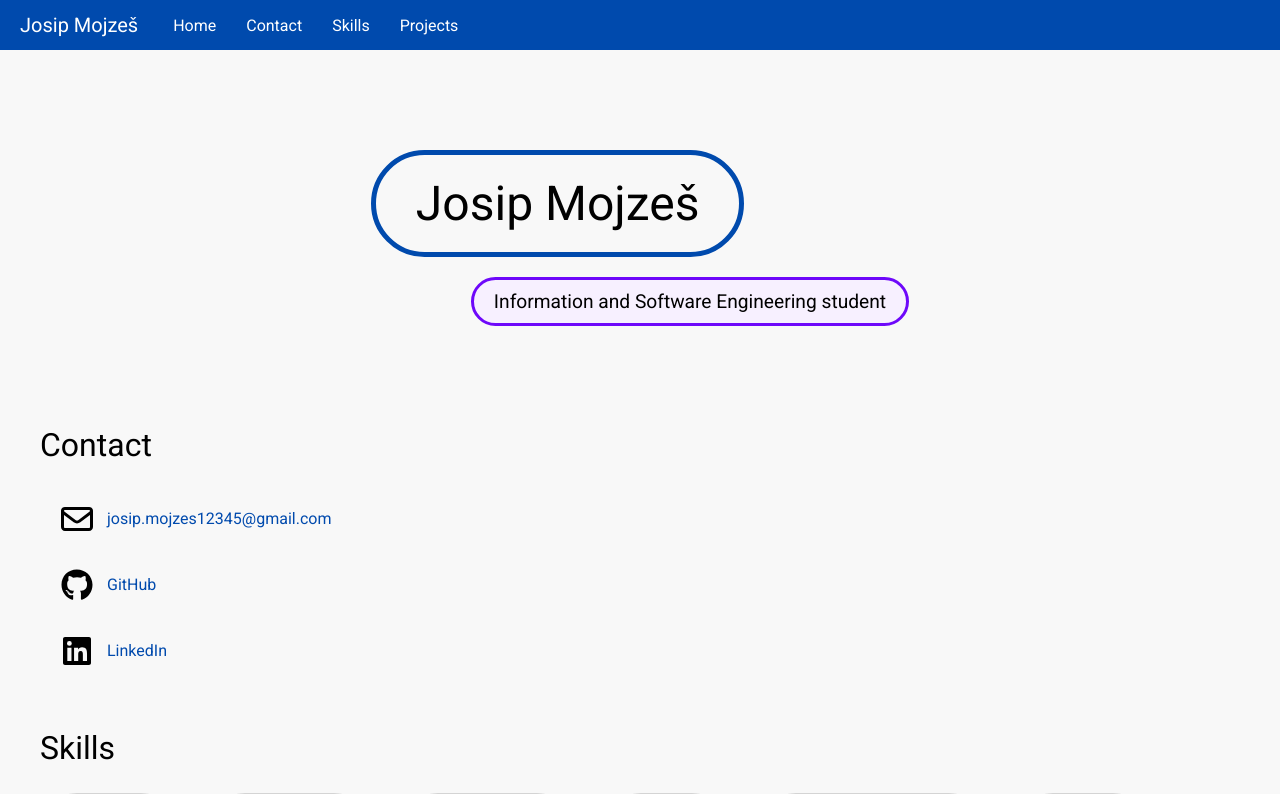
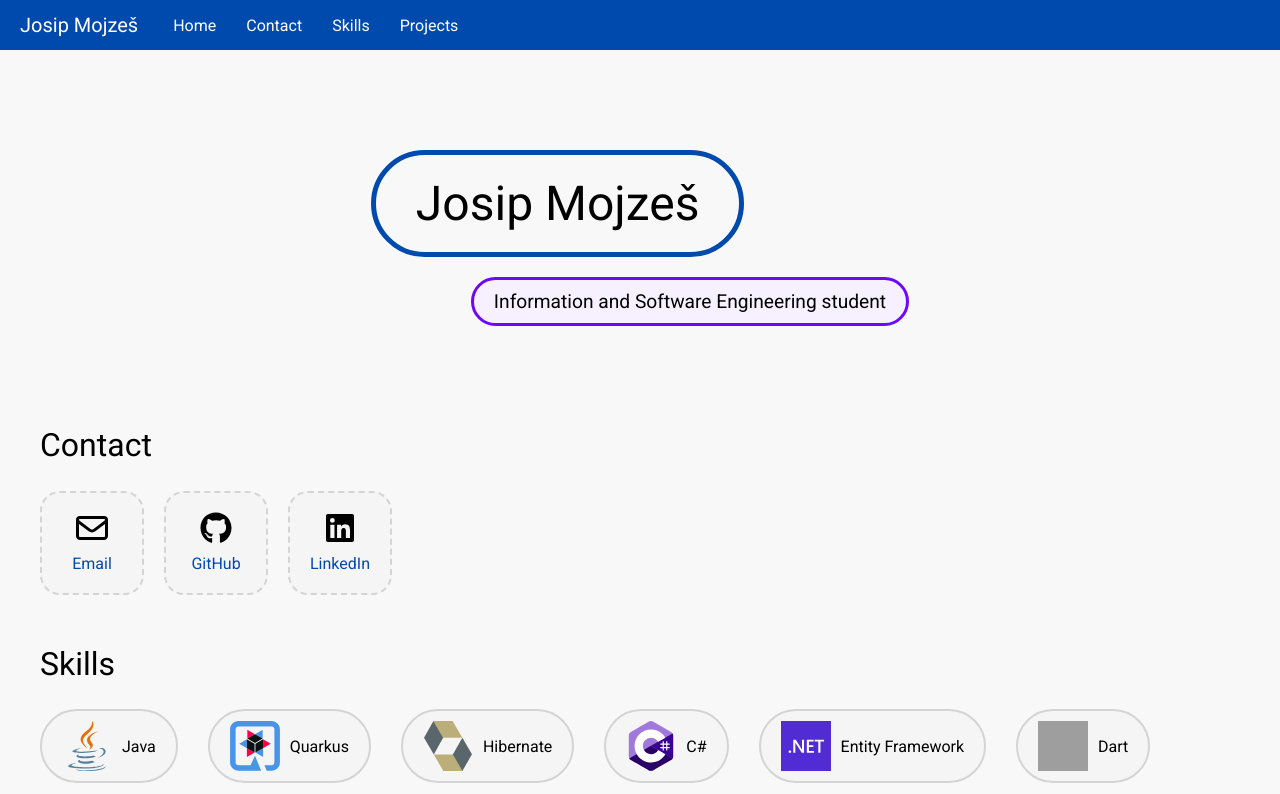
Before and after one commit to jmojzes21/portfolio_page, a React (Vite) app: page / in a window 1280 px wide. Shown: the top 794 px of the page. Built offline with nearby package versions, Linux system fonts and the light colour scheme; grey boxes are pictures that could not be loaded.

Commit message:
Update icon link UI

```diff
--- a/src/components/IconLink.scss
+++ b/src/components/IconLink.scss
@@ -3,15 +3,27 @@ a.icon-link {
   align-items: center;
   gap: 10px;
 
-  border: 2px solid transparent;
-  padding: 10px 15px;
-  border-radius: 100px;
+  background-color: var(--color-grey-10);
+  border: 2px dashed var(--color-grey-20);
 
   color: var(--color-blue);
   text-decoration: none;
 
   transition-property: border;
   transition-duration: 200ms;
+
+  &.horizontal {
+    padding: 10px 20px;
+    border-radius: 100px;
+  }
+
+  &.vertical {
+    min-width: 100px;
+    min-height: 100px;
+    flex-direction: column;
+    justify-content: center;
+    border-radius: 20px;
+  }
 
   svg {
     transition-property: color;
@@ -20,7 +32,7 @@ a.icon-link {
   }
 
   &:hover {
-    border: 2px solid var(--color-blue);
+    border: 2px dashed var(--color-blue);
 
     svg {
       color: var(--color-blue);
--- a/src/components/IconLink.tsx
+++ b/src/components/IconLink.tsx
@@ -1,19 +1,30 @@
 import type { IconProp } from "@fortawesome/fontawesome-svg-core";
 import "./IconLink.scss";
 import { FontAwesomeIcon } from "@fortawesome/react-fontawesome";
+import { joinClassName } from "../helpers/className";
 
 interface IconLinkProps {
   href: string;
   text: string;
   icon: IconProp;
+  horizontal: boolean;
   target?: React.HTMLAttributeAnchorTarget;
+  className?: string;
 }
 
-export default function IconLink({ href, text, icon, target }: IconLinkProps) {
+export default function IconLink(p: IconLinkProps) {
   return (
-    <a className="icon-link" href={href} target={target}>
-      <FontAwesomeIcon icon={icon} fontSize="2rem" />
-      <span>{text}</span>
+    <a
+      className={joinClassName([
+        "icon-link",
+        p.horizontal ? "horizontal" : "vertical",
+        p.className,
+      ])}
+      href={p.href}
+      target={p.target}
+    >
+      <FontAwesomeIcon icon={p.icon} fontSize="2rem" />
+      <span>{p.text}</span>
     </a>
   );
 }
--- a/src/pages/HomePage.tsx
+++ b/src/pages/HomePage.tsx
@@ -38,33 +38,30 @@ export default function HomePage() {
         <section id="contact" className="fragment-nav-target">
           <h2>Contact</h2>
 
-          <div>
-            <div>
+          <div className="contact-list">
             <IconLink
               href="mailto:josip.mojzes12345@gmail.com"
               icon={faEnvelope}
-                text="josip.mojzes12345@gmail.com"
+              text="Email"
               target="_blank"
+              horizontal={false}
             />
-            </div>
 
-            <div className="margin-top-10">
             <IconLink
               href="https://github.com/jmojzes21"
               icon={faGithub}
               text="GitHub"
               target="_blank"
+              horizontal={false}
             />
-            </div>
 
-            <div className="margin-top-10">
             <IconLink
               href="https://www.linkedin.com/in/josip-mojzes-ab22112bb/"
               icon={faLinkedin}
               text="LinkedIn"
               target="_blank"
+              horizontal={false}
             />
-            </div>
           </div>
         </section>
 
--- a/src/pages/IndoorLocalisationPage.tsx
+++ b/src/pages/IndoorLocalisationPage.tsx
@@ -91,14 +91,13 @@ export default function IndoorLocalisationPage() {
           </div>
 
           <h2>Links</h2>
-          <div>
           <IconLink
             href="https://github.com/jmojzes21/indoor_localisation_mobile_app"
             icon={faGithub}
             text="GitHub repository"
             target="_blank"
+            horizontal={true}
           />
-          </div>
 
           <h2 id="gallery" className="fragment-nav-target">
             Project gallery
--- a/src/pages/MojeSerijePage.tsx
+++ b/src/pages/MojeSerijePage.tsx
@@ -70,14 +70,13 @@ export default function MojeSerijePage() {
           </div>
 
           <h2>Links</h2>
-          <div>
           <IconLink
             href="https://github.com/jmojzes21/RWA-Projekt"
             icon={faGithub}
             text="GitHub repository"
             target="_blank"
+            horizontal={true}
           />
-          </div>
 
           <h2 id="gallery" className="fragment-nav-target">
             Project gallery
--- a/src/pages/SecureChatPage.tsx
+++ b/src/pages/SecureChatPage.tsx
@@ -73,14 +73,13 @@ export default function SecureChatPage() {
           </div>
 
           <h2>Links</h2>
-          <div>
           <IconLink
             href="https://github.com/jmojzes21/secure_chat_app"
             icon={faGithub}
             text="GitHub repository"
             target="_blank"
+            horizontal={true}
           />
-          </div>
 
           <h2 id="gallery" className="fragment-nav-target">
             Project gallery
--- a/src/pages/SmartHomePage.tsx
+++ b/src/pages/SmartHomePage.tsx
@@ -110,14 +110,13 @@ export default function SmartHomePage() {
           </div>
 
           <h2>Links</h2>
-          <div>
           <IconLink
             href="https://github.com/jmojzes21/Smart_Home"
             icon={faGithub}
             text="GitHub repository"
             target="_blank"
+            horizontal={true}
           />
-          </div>
 
           <h2 id="gallery" className="fragment-nav-target">
             Project gallery
--- a/src/styles.scss
+++ b/src/styles.scss
@@ -87,7 +87,7 @@ a {
 .link-outlined {
   display: inline-block;
   background-color: transparent;
-  border: 2px solid var(--color-blue);
+  border: 3px solid var(--color-blue);
   cursor: pointer;
 
   padding: 10px 30px;
@@ -115,6 +115,12 @@ a {
   display: flex;
   flex-wrap: wrap;
   gap: 30px;
+}
+
+.contact-list {
+  display: flex;
+  gap: 20px;
+  flex-wrap: wrap;
 }
 
 .tech-stack-list {
```
Lines whose indentation alone changed are shown as unchanged.
